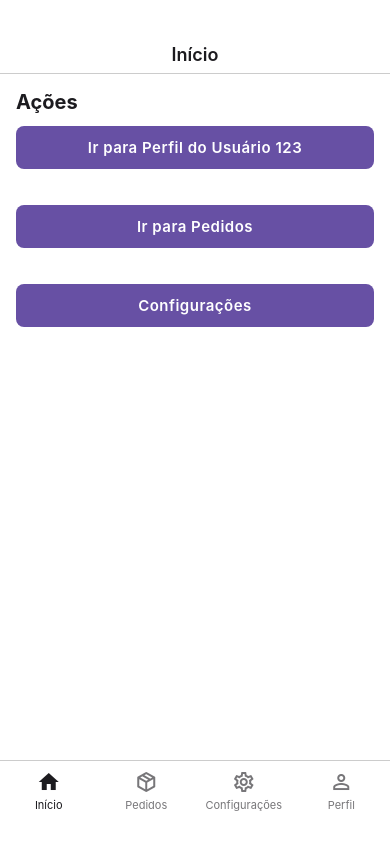
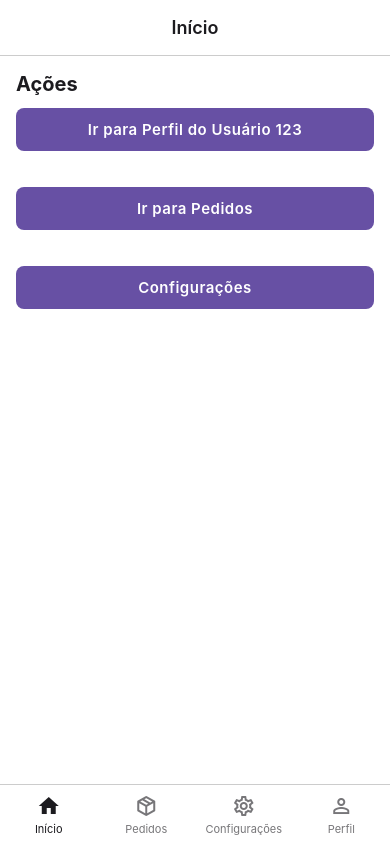
Before and after one commit to carlosxfelipe/my-router, a React Native app: screen / in a window 390 px wide. Built offline with nearby package versions, Linux system fonts and the light colour scheme.

Commit message:
Refactor code structure for improved readability and maintainability

```diff
--- a/App.tsx
+++ b/App.tsx
@@ -1,6 +1,7 @@
 import { SafeAreaView, StatusBar, StyleSheet, View } from "react-native";
+import { SafeAreaProvider } from "react-native-safe-area-context";
+import { ThemeProvider, useTheme } from "./src/theme/ThemeContext";
 import { useRouter } from "./src/router/router";
-import { ThemeProvider, useTheme } from "./src/theme/ThemeContext";
 import { useThemeColor } from "./src/hooks/useThemeColor";
 import { BottomNavigationBar } from "./src/components/BottomNavigation";
 import { Header } from "./src/components/Header";
@@ -41,6 +42,7 @@ export default function App() {
   const { RouterOutlet } = useRouter();
 
   return (
+    <SafeAreaProvider>
       <ThemeProvider>
         <RouterOutlet>
           {({ component: CurrentScreen }: { component: RouteComponent }) => (
@@ -48,6 +50,7 @@ export default function App() {
           )}
         </RouterOutlet>
       </ThemeProvider>
+    </SafeAreaProvider>
   );
 }
 
--- a/package.json
+++ b/package.json
@@ -12,8 +12,11 @@
   },
   "dependencies": {
     "@react-native/new-app-screen": "0.80.2",
+    "npx": "^10.2.2",
+    "pod-install": "^0.3.10",
     "react": "19.1.0",
     "react-native": "0.80.2",
+    "react-native-safe-area-context": "^5.6.0",
     "react-native-svg": "^15.12.1",
     "react-native-vector-icons": "^10.3.0"
   },
--- a/src/components/BottomNavigation.tsx
+++ b/src/components/BottomNavigation.tsx
@@ -1,7 +1,7 @@
 import React, { useCallback, useMemo } from "react";
 import { StyleSheet, Text, TouchableOpacity, View } from "react-native";
 import { useRouterContext } from "../router/RouterContext";
-import { useSafeInsets } from "../hooks/useSafeInsets";
+import { useSafeAreaInsets } from "react-native-safe-area-context";
 import { Icon } from "../components/Icon";
 
 type TabItem = {
@@ -41,7 +41,7 @@ export const BottomNavigationBar = React.memo(function BottomNavigationBar({
 }: BottomNavigationBarProps) {
   const router = useRouterContext();
   const currentPath = router.currentPath;
-  const insets = useSafeInsets();
+  const insets = useSafeAreaInsets();
 
   const tabsToRender = useMemo(() => {
     return TABS.map((tab) => {
--- a/src/components/Header.tsx
+++ b/src/components/Header.tsx
@@ -1,7 +1,6 @@
 import React, { useMemo } from "react";
 import { StyleSheet, Text, TouchableOpacity, View } from "react-native";
 import { useRouterContext } from "../router/RouterContext";
-import { useSafeInsets } from "../hooks/useSafeInsets";
 import { Icon } from "../components/Icon";
 
 type HeaderProps = {
@@ -17,7 +16,6 @@ export const Header = React.memo(function Header({
 }: HeaderProps) {
   const router = useRouterContext();
   const isHome = router.currentPath === "/";
-  const insets = useSafeInsets();
 
   const routeTitle = useMemo(
     () => title || getTitle(router.currentPath),
@@ -28,7 +26,7 @@ export const Header = React.memo(function Header({
     <View
       style={[
         styles.container,
-        { backgroundColor, paddingTop: insets.top },
+        { backgroundColor },
       ]}
     >
       {!isHome && (
@@ -64,11 +62,11 @@ const styles = StyleSheet.create({
   container: {
     flexDirection: "row",
     alignItems: "center",
+    justifyContent: "space-between",
+    height: 56,
     paddingHorizontal: 16,
-    paddingVertical: 8,
     borderBottomWidth: StyleSheet.hairlineWidth,
     borderBottomColor: "#ccc",
-    justifyContent: "space-between",
   },
   backButton: {
     width: 32,
--- a/src/hooks/useSafeInsets.ts
+++ /dev/null
@@ -1,30 +0,0 @@
-import { Dimensions, Platform, StatusBar } from "react-native";
-
-function getSafeBottomInset(): number {
-  if (Platform.OS === "ios") return 34; // iPhone X+ gesture area
-
-  const { height, width } = Dimensions.get("window");
-
-  const aspectRatio = height / width;
-
-  // Tentativa de detectar dispositivos com barra de gestos
-  return aspectRatio > 2.1 ? 24 : 0;
-}
-
-function getSafeTopInset(): number {
-  if (Platform.OS === "android") return StatusBar.currentHeight ?? 0;
-  return 44; // iOS notch / safe area top
-}
-
-export function useSafeInsets() {
-  return {
-    top: getSafeTopInset(),
-    bottom: getSafeBottomInset(),
-  };
-}
-
-// import { useSafeAreaInsets } from "react-native-safe-area-context";
-
-// export function useSafeInsets() {
-//   return useSafeAreaInsets();
-// }
```
Also changed, not shown: 3 other files (tests, documents, lock files or other folders). Lines whose indentation alone changed are shown as unchanged.
